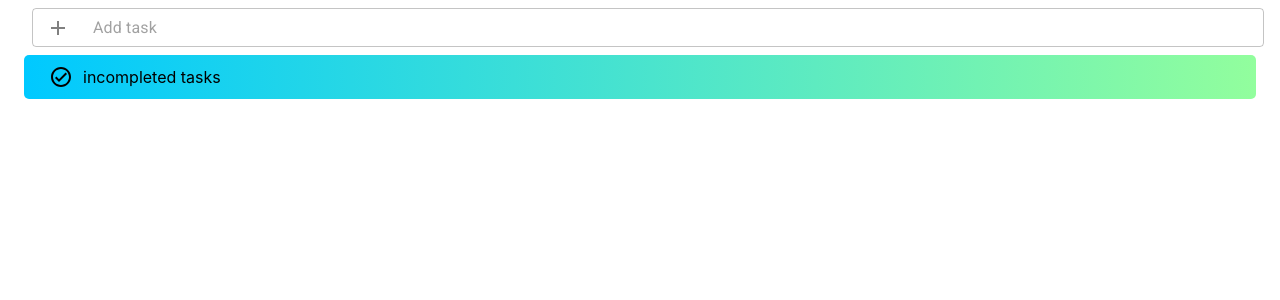
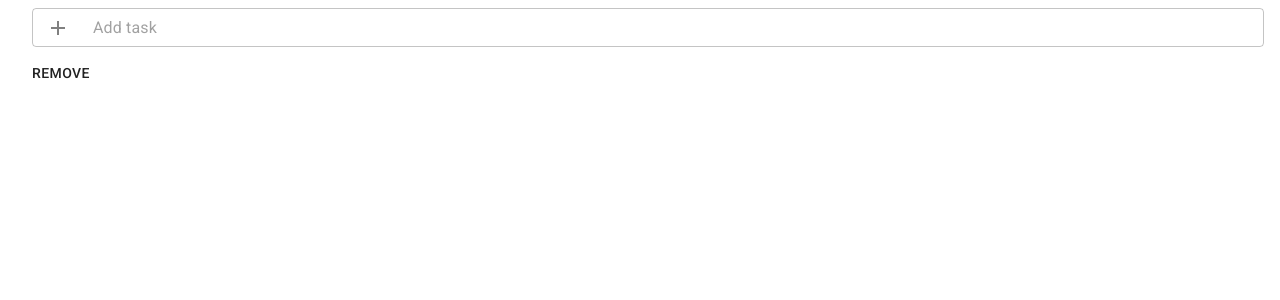
Before and after one commit to urmirahman/my-to-do-list, a React (Create React App) app: page / in a window 1280 px wide. Shown: the top 300 px of the page. Built offline with nearby package versions, Linux system fonts and the light colour scheme.

Commit message:
🎀:improved

```diff
--- a/src/components/IncompleteTask.jsx
+++ b/src/components/IncompleteTask.jsx
@@ -3,13 +3,13 @@ import { makeStyles } from "@material-ui/styles";
 import { Box } from '@material-ui/core';
 import CheckCircleOutlineOutlinedIcon from '@material-ui/icons/CheckCircleOutlineOutlined';
 
-export const IncompleteTask = () => {
+export const IncompleteTask = ({taskname}) => {
     const classes = useStyles()
 
     return (
         <Box  className={`${classes.box} ${classes.incomplete}`} p={1} display="flex" bgcolor="blue"alignItems="center">
             <CheckCircleOutlineOutlinedIcon OnClick className={classes.icon}/>
-            incompleted tasks
+         {taskname}
         </Box>
     )
 }
@@ -20,11 +20,13 @@ const useStyles = makeStyles({
         background: "-webkit-linear-gradient(to right, #00c9ff, #92fe9d)", /* Chrome 10-25, Safari 5.1-6 */
         background:" linear-gradient(to right, #00c9ff, #92fe9d)",
         padding:"10px 15px",
-        borderRadius:5
+        borderRadius:5,
+        margin:"10px 15px 10px 15px !important"
 
     },
     icon:{
-        padding:"0px 10px"
+        padding:"0px 10px",
+        cursor:"pointer"
     },
     incomplete:{
 
--- a/src/components/InputText.jsx
+++ b/src/components/InputText.jsx
@@ -38,6 +38,7 @@ const userStyles = makeStyles({
     // You should target [class*="MuiButton-root"] instead if you nest themes.
     ".MuiOutlinedInput-input": {
       padding: "10px 15px 10px 15px !important",
+
     },
   },
 });
--- a/src/pages/Home.jsx
+++ b/src/pages/Home.jsx
@@ -1,9 +1,10 @@
+import { Button } from "@material-ui/core";
 import React, { useState, useEffect } from "react";
 import { IncompleteTask } from '../components/IncompleteTask';
 import { InputText } from '../components/InputText';
 
 export const Home = () => {
-    let value = JSON.parse(localStorage.getItem("tasklist")) === null ? [{name:""}] : JSON.parse(localStorage.getItem("tasklist"))
+    let value = JSON.parse(localStorage.getItem("tasklist")) === null ? [] : JSON.parse(localStorage.getItem("tasklist"))
     const [state, setState] = useState(value);
 
     useEffect(() => {
@@ -11,7 +12,7 @@ export const Home = () => {
         //console.log(value)
 
          console.log(JSON.parse(localStorage.getItem("tasklist")))
-        console.log(state);
+        console.log(state.length);
       }, [state]);
 
     const handlekey = (e) => {
@@ -22,15 +23,17 @@ export const Home = () => {
         }
 
     };
-    const handleChnage = (e) => {
-     // setState(e.target.value);
-      console.log("onshnage");
-    };
+    const handleremove = (e) => {
+        e.preventDefault();
+       localStorage.removeItem("tasklist")
+       let p = []
+       setState(p)
+      };
     return (
         <div>
             <InputText  onkeydown={handlekey}/>
-            {state.map(data=>(<div><IncompleteTask/></div>))}
-
+            {state.length > 0 && state.map(data=>(<div><IncompleteTask taskname={data.name}/></div>))}
+           <Button onClick={handleremove} varient="secondary">remove</Button>
         </div>
     )
 }
```
